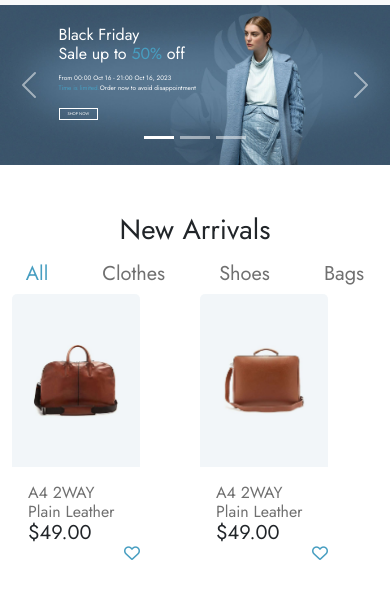
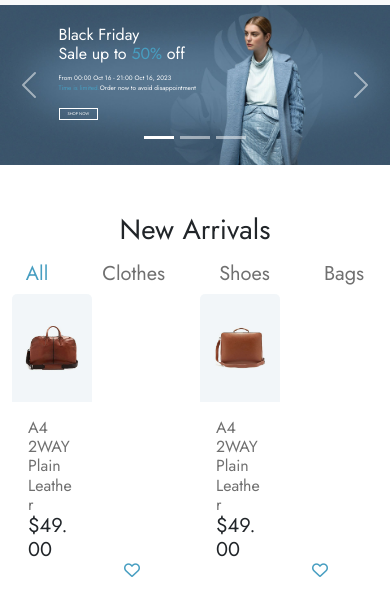
Before and after one commit to ravibundheliya/P1-E-commerce-Website, a plain HTML site: page index.html in a window 390 px wide. Shown: the part 73-688 px from the top of the page. Drawn offline with Linux system fonts and the light colour scheme.

```diff
--- a/css/style.css
+++ b/css/style.css
@@ -211,7 +211,7 @@
 }
 @media (max-width: 576px) {
   .card{
-    width: 8rem !important;
+    width: 5rem !important;
   }
   .carousel-caption h1 {
     font-size: 1rem;
```
